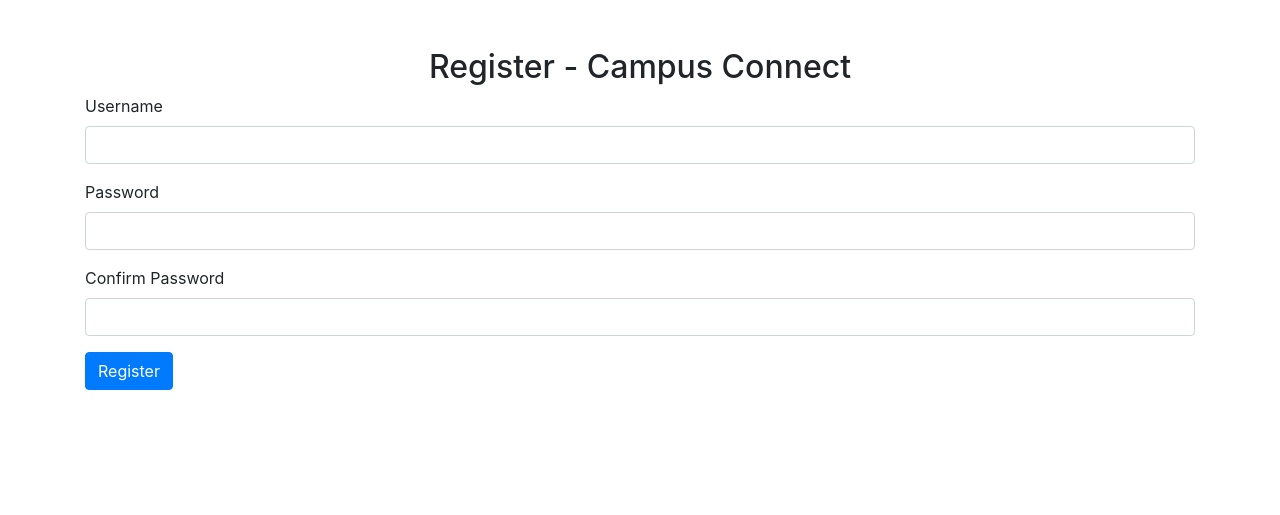
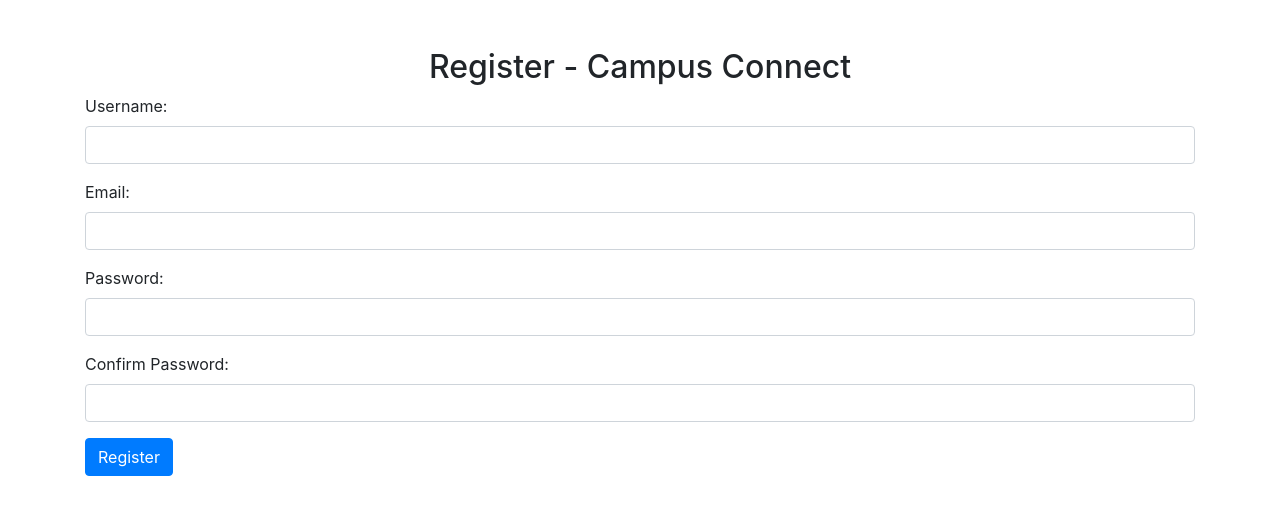
Before and after one commit to SydGrace06/campus-connect, a Flask app: page /register/ in a window 1280 px wide. Shown: the top 515 px of the page. Run offline with Flask 3, Linux system fonts and the light colour scheme; parts of the project's set-up code (start-up, migrations or seed data) failed here and were passed over; some libraries are stand-ins or nearby versions.

Commit message:
Massive bug fixes to models.Account and auth.py, ensuring required values exist and things are named correctly

```diff
--- a/app.py
+++ b/app.py
@@ -17,9 +17,9 @@ from pathlib import Path
 from enum import Enum
 
 from flask_login import login_required
-from extensions import login_manager
+from extensions import login_manager, db
 
-from models import db, Club, Event, CampusLocation, OrgType, EventCategory
+from models import Club, Event, CampusLocation, OrgType, EventCategory
 # update for our forms:
 # from forms import AuthorForm, BookForm
 # from models import db, Author, Book
--- a/forms.py
+++ b/forms.py
@@ -1,17 +1,18 @@
 from flask_wtf import FlaskForm
-from wtforms.fields import PasswordField, SubmitField, EmailField
+from wtforms.fields import PasswordField, SubmitField, EmailField, StringField
 from wtforms.validators import InputRequired, Email, EqualTo, Length
 
 class RegisterForm(FlaskForm):
+    username = StringField("Username: ", validators=[InputRequired(), Length(min=3, max=32)])
     email = EmailField("Email: ", validators=[InputRequired(), Email()])
     password = PasswordField("Password: ",
-        validators=[InputRequired(), Length(min=8, max=256)])
+        validators=[InputRequired(), Length(min=8, max=128)])
     confirm_password = PasswordField("Confirm Password: ",
-        validators=[EqualTo('password')])
+        validators=[InputRequired(), EqualTo('password')])
     submit = SubmitField("Register")
 
 class LoginForm(FlaskForm):
     email = EmailField("Email: ", validators=[InputRequired(), Email()])
     password = PasswordField("Password: ",
-        validators=[InputRequired(), Length(min=8, max=256)])
+        validators=[InputRequired(), Length(min=8, max=128)])
     submit = SubmitField("Login")
--- a/routes/auth.py
+++ b/routes/auth.py
@@ -64,14 +64,16 @@ pwd_hasher = UpdatedHasher(pepper_key)
 # function that takes a user id and as a string and returns that user
 @login_manager.user_loader
 def load_user(uid: str) -> Account|None:
-    return get_user(uid=int(uid))
+    return get_user(uid=uid)
 
 # define a helper function that loads uses based on id or email
-def get_user(uid: int|None = None, email: str|None = None) -> Account|None:
+def get_user(uid: str|None = None, email: str|None = None) -> Account|None:
     if uid is not None:
         return db.session.get(Account, uid)
-    else:
+    if email is not None:
         return db.session.scalar(db.select(Account).filter_by(email=email))
+
+    return None
 
 ###############################################################################
 # Route Handlers
@@ -85,27 +87,28 @@ def get_register():
 @auth.post('/register/')
 def post_register():
     form = RegisterForm()
-    if form.validate():
+
+    if form.validate_on_submit():
         try:
-            # load the email and password from the form
-            email: str = cast(str, form.email.data)
-            password: str = cast(str, form.password.data)
-            user = Account(email=email, password=password) # type:ignore
+            username = cast(str, form.username.data)
+            email = cast(str, form.email.data)
+            password = cast(str, form.password.data)
+            user = Account(
+                username=username,
+                email=email,
+                pwd_hasher=pwd_hasher.hash(password)
+            )
             db.session.add(user)
             db.session.commit()
-            return redirect(url_for('get_login'))
-        except IntegrityError:
-            flash('There is already an account with that email address')
-            # blank out the password in the form before re-rendering it
-            form.password.data = ""
-            form.confirm_password.data = ""
-            return render_template('register.html', form=form), 422
-    # if the form was invalid . . .
-    # flash error messages and redirect to get registration form again
+            flash('Account successfully created!')
+            return redirect(url_for('auth.get_login'))
+        except IntegrityError as error:
+            db.session.rollback()
+            print("Registration database error:", error)
+            flash('That username or email is already in use.')
     for field, errors in form.errors.items():
         for msg in errors:
             flash(f"{field}: {msg}")
-    # blank out the password in the form before re-rendering it
     form.password.data = ""
     form.confirm_password.data = ""
     return render_template('register.html', form=form), 422
@@ -122,7 +125,7 @@ def post_login():
         # try to get the user associated with this email address
         user: Account|None = get_user(email=form.email.data)
         # if this user exists and the password matches
-        if user is not None and user.verify_password(str(form.password.data)):
+        if user is not None and pwd_hasher.check(str(form.password.data), user.pwd_hasher):
             # log this user in through the login_manager
             login_user(user)
             # redirect the user to the page they wanted or the home page
@@ -155,4 +158,4 @@ def index():
 def get_logout():
     logout_user()
     flash('You have been logged out')
-    return redirect(url_for('index'))
+    return redirect(url_for('home'))
--- a/templates/register.html
+++ b/templates/register.html
@@ -9,24 +9,32 @@
 <body>
     <div class="container mt-5">
         <h2 class="text-center">Register - Campus Connect</h2>
-    <form action="/register" method="post">
+
+        <form method="POST" action="{{ url_for('auth.post_register') }}">
+            {{ form.hidden_tag() }}
+
             <div class="form-group">
-        <label for="username">Username</label>
-        <input type="text" class="form-control" id="username" name="username" required>
+                {{ form.username.label(class="form-label") }}
+                {{ form.username(class="form-control") }}
             </div>
+
             <div class="form-group">
-        <label for="password">Password</label>
-        <input type="password" class="form-control" id="password" name="password" required>
+                {{ form.email.label(class="form-label") }}
+                {{ form.email(class="form-control") }}
             </div>
+
             <div class="form-group">
-        <label for="confirmPassword">Confirm Password</label>
-        <input type="password" class="form-control" id="confirmPassword" name="confirmPassword" required>
+                {{ form.password.label(class="form-label") }}
+                {{ form.password(class="form-control") }}
             </div>
-      <button type="submit" class="btn btn-primary">Register</button>
+
+            <div class="form-group">
+                {{ form.confirm_password.label(class="form-label") }}
+                {{ form.confirm_password(class="form-control") }}
+            </div>
+
+            {{ form.submit(class="btn btn-primary") }}
         </form>
     </div>
-  <script src="https://code.jquery.com/jquery-3.5.1.slim.min.js"></script>
-  <script src="https://cdn.jsdelivr.net/npm/@popperjs/core@2.9.3/dist/umd/popper.min.js"></script>
-  <script src="https://stackpath.bootstrapcdn.com/bootstrap/4.5.2/js/bootstrap.min.js"></script>
 </body>
 </html>
```
Also changed, not shown: models.py (+18 -6 lines), templates/login.html (+24 -3 lines). Lines whose indentation alone changed are shown as unchanged.
